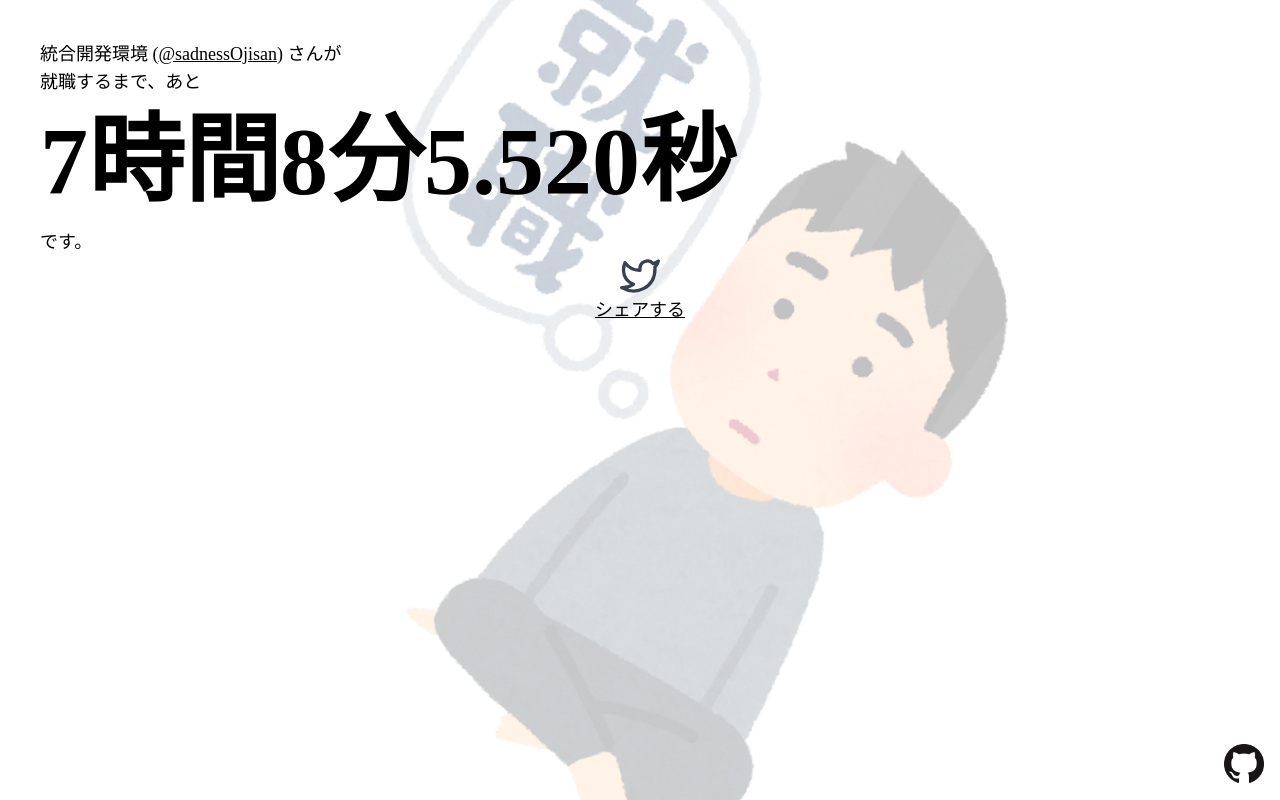
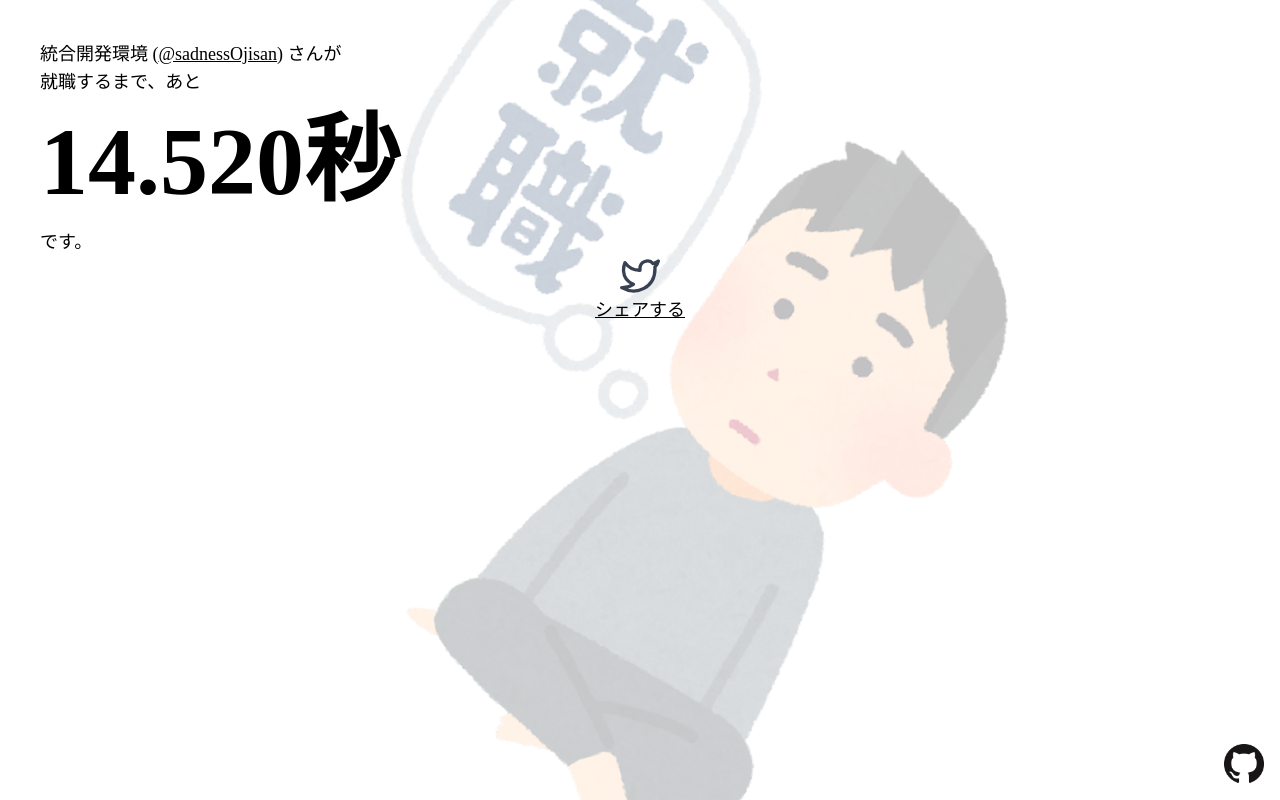
Before and after one commit to miyaoka/employment-ojisan, a Next.js app: page / in a window 1280 px wide. Built offline with nearby package versions, Linux system fonts and the light colour scheme; a web font is replaced by a local one.

Commit message:
set target time to 20 sec from now

```diff
--- a/src/pages/index.tsx
+++ b/src/pages/index.tsx
@@ -6,7 +6,7 @@ import CountDown from "../components/CountDown";
 import { useAnimationFrame } from "../hooks/animationFrame";
 
 // 就職時の挙動を確認するには Date.now() + 5000; とかにしてください
-const employmentTime = new Date("2021-09-01T00:00:00+09:00").getTime();
+const employmentTime = Date.now() + 20000; // new Date("2021-09-01T00:00:00+09:00").getTime();
 const getTimeFromEmployment = () => Math.floor(Date.now() - employmentTime);
 
 const ogImage = "https://i.imgur.com/9XZ9quS.png";
```
